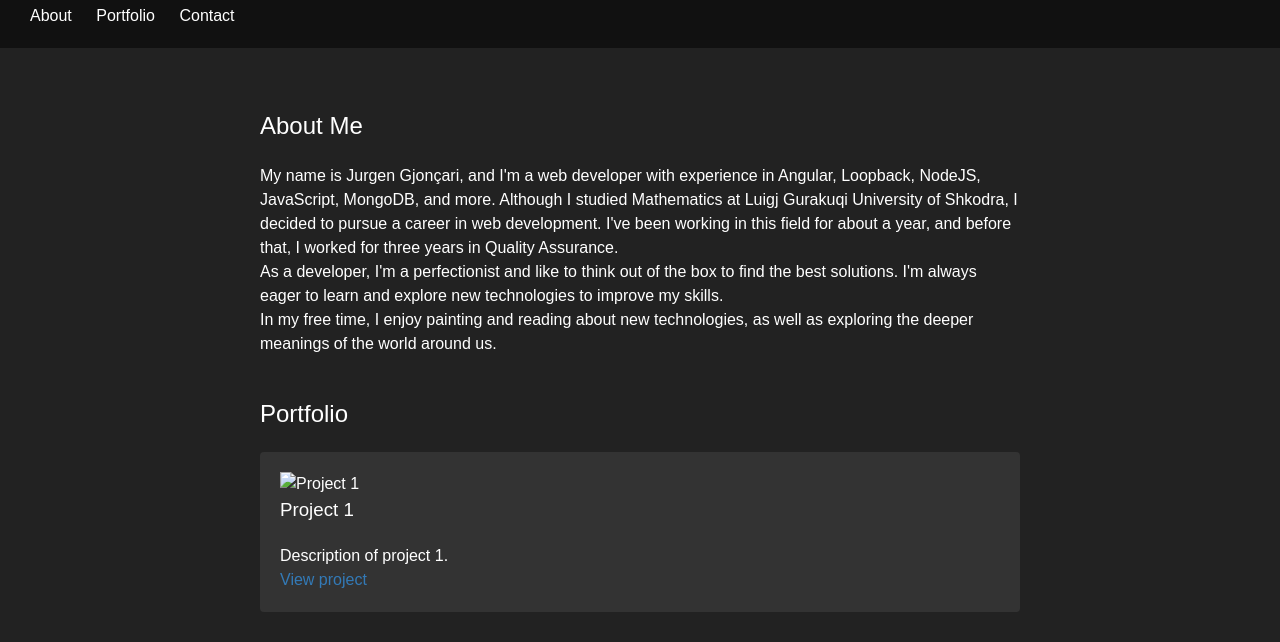
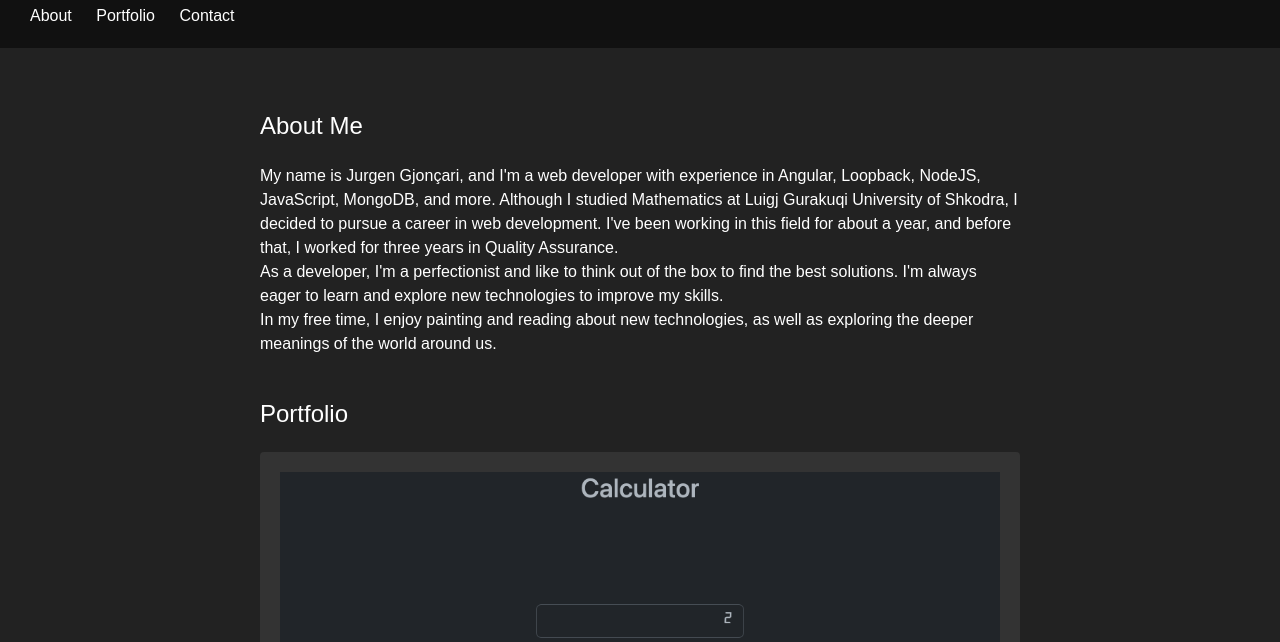
Before and after one commit to jurgengjoncari/my-portfolio, a plain HTML site: page index.html in a window 1280 px wide. Shown: the part 84-726 px from the top of the page. Drawn offline with Linux system fonts and the light colour scheme.

Commit message:
Add Calculator App

```diff
--- a/index.html
+++ b/index.html
@@ -28,10 +28,10 @@
 		<section id="portfolio">
 			<h2>Portfolio</h2>
 			<div class="project">
-				<img src="project1.jpg" alt="Project 1">
-				<h3>Project 1</h3>
-				<p>Description of project 1.</p>
-				<a href="#">View project</a>
+				<img src="calculator_(iPad Mini).png" alt="Project 1">
+				<h3>Calculator</h3>
+				<p>This is a simple calculator that I created using HTML, Bootstrap, and JavaScript. It allows users to perform basic arithmetic operations such as addition, subtraction, multiplication, and division. It features a clean and intuitive interface that makes it easy to use with a responsive design that works on desktop and mobile devices. I created this project as a way to improve my JavaScript skills and to learn more about building interactive web applications. </p>
+				<a href="https://github.com/jurgengjoncari/calculator">View project</a>
 			</div>
 			<div class="project">
 				<img src="project2.jpg" alt="Project 2">
```
Also changed, not shown: calculator_(iPad Mini).png (added), calculator_(iPhone SE).png (added).
